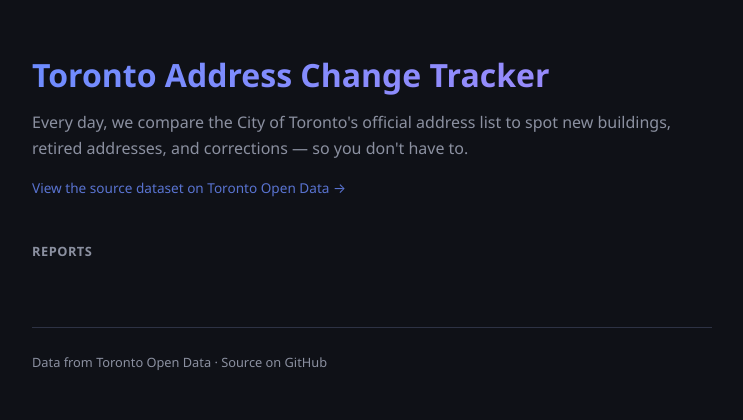
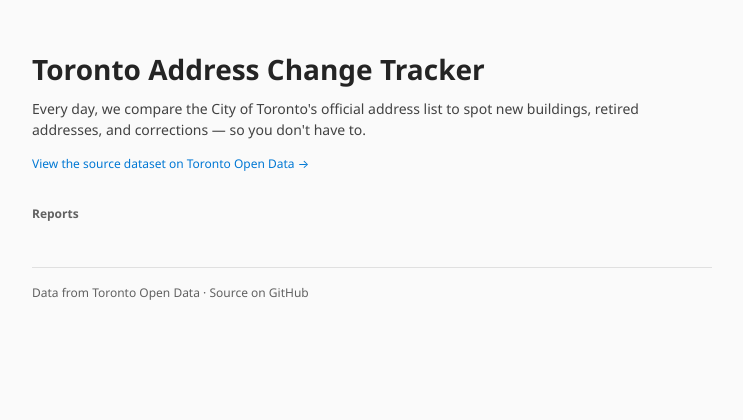
Before and after one commit to skfd/toronto-addresses-import, a Python web app: template templates/index.html in a window 1280 px wide. Shown: the top 420 px of the page, without its empty margins (268-1011 px from the left). Run offline with Jinja, Linux system fonts and the light colour scheme; the template is opened without the code that fills it, so the values that code supplies are empty.

Commit message:
Adopt Microsoft Fluent 2 Design System for reports UI
Light/dark mode via prefers-color-scheme with official Fluent 2 token
colors, Segoe UI Variable font, 8px border-radius, elevation shadows,
and slimmer progress bars.

Co-Authored-By: Claude Opus 4.6 <noreply@anthropic.com>

```diff
--- a/templates/index.html
+++ b/templates/index.html
@@ -6,17 +6,46 @@
     <meta name="viewport" content="width=device-width, initial-scale=1">
     <title>Toronto Address Change Tracker</title>
     <style>
+        /* Fluent 2 Design System — Light theme (default) */
         :root {
-            --bg: #0f1117;
-            --surface: #1a1d27;
-            --surface2: #232735;
-            --border: #2d3244;
-            --text: #e1e4ed;
-            --text-dim: #8b90a0;
-            --accent: #6c8cff;
-            --green: #4ade80;
-            --red: #f87171;
-            --yellow: #fbbf24;
+            --bg: #fafafa;
+            --surface: #ffffff;
+            --surface2: #f5f5f5;
+            --border: #e0e0e0;
+            --text: #242424;
+            --text-secondary: #424242;
+            --text-dim: #616161;
+            --accent: #0078d4;
+            --accent-hover: #106ebe;
+            --accent-bg: #eff6fc;
+            --green: #107c10;
+            --red: #c50f1f;
+            --yellow: #eaa300;
+            --shadow-4: 0 2px 4px rgba(0,0,0,0.14), 0 0 2px rgba(0,0,0,0.12);
+            --shadow-8: 0 4px 8px rgba(0,0,0,0.14), 0 0 2px rgba(0,0,0,0.12);
+            color-scheme: light;
+        }
+
+        /* Fluent 2 Design System — Dark theme */
+        @media (prefers-color-scheme: dark) {
+            :root {
+                --bg: #1f1f1f;
+                --surface: #292929;
+                --surface2: #333333;
+                --border: #525252;
+                --text: #ffffff;
+                --text-secondary: #d6d6d6;
+                --text-dim: #adadad;
+                --accent: #2899f5;
+                --accent-hover: #3aa0f3;
+                --accent-bg: #002848;
+                --green: #54b054;
+                --red: #dc626d;
+                --yellow: #f2c661;
+                --shadow-4: 0 2px 4px rgba(0,0,0,0.28), 0 0 2px rgba(0,0,0,0.24);
+                --shadow-8: 0 4px 8px rgba(0,0,0,0.28), 0 0 2px rgba(0,0,0,0.24);
+                color-scheme: dark;
+            }
         }
 
         * {
@@ -26,13 +55,15 @@
         }
 
         body {
-            font-family: 'Segoe UI', system-ui, -apple-system, sans-serif;
+            font-family: 'Segoe UI Variable', 'Segoe UI', system-ui, -apple-system, sans-serif;
             background: var(--bg);
             color: var(--text);
-            line-height: 1.7;
+            line-height: 1.5;
             display: flex;
             justify-content: center;
-            padding: 3rem 1.5rem;
+            padding: 48px 24px;
+            font-size: 14px;
+            -webkit-font-smoothing: antialiased;
         }
 
         main {
@@ -42,47 +73,40 @@
 
         /* Hero section */
         .hero {
-            margin-bottom: 2.5rem;
+            margin-bottom: 32px;
         }
 
         .hero h1 {
-            font-size: 2rem;
-            font-weight: 700;
-            margin-bottom: 0.5rem;
-            background: linear-gradient(135deg, var(--accent), #a78bfa);
-            -webkit-background-clip: text;
-            -webkit-text-fill-color: transparent;
-            background-clip: text;
+            font-size: 28px;
+            font-weight: 600;
+            margin-bottom: 8px;
+            color: var(--text);
         }
 
         .hero .tagline {
-            color: var(--text-dim);
-            font-size: 1rem;
-            line-height: 1.6;
-            margin-bottom: 0.75rem;
+            color: var(--text-secondary);
+            font-size: 14px;
+            line-height: 1.5;
+            margin-bottom: 12px;
         }
 
         .hero .dataset-link {
-            font-size: 0.85rem;
+            font-size: 12px;
             color: var(--accent);
             text-decoration: none;
-            opacity: 0.8;
         }
 
         .hero .dataset-link:hover {
-            opacity: 1;
             text-decoration: underline;
+            color: var(--accent-hover);
         }
 
         /* Section header */
         .section-header {
-            font-size: 1.1rem;
+            font-size: 12px;
             font-weight: 600;
-            margin-bottom: 1rem;
+            margin-bottom: 12px;
             color: var(--text-dim);
-            text-transform: uppercase;
-            letter-spacing: 0.04em;
-            font-size: 0.8rem;
         }
 
         /* Report cards */
@@ -93,61 +117,62 @@
 
         a:hover {
             text-decoration: underline;
+            color: var(--accent-hover);
         }
 
         .reports {
             display: flex;
             flex-direction: column;
-            gap: 0.75rem;
+            gap: 8px;
         }
 
         .report-link {
             display: block;
             background: var(--surface);
             border: 1px solid var(--border);
-            border-radius: 12px;
-            padding: 1.15rem 1.35rem;
+            border-radius: 8px;
+            padding: 14px 16px;
             color: var(--text);
-            transition: border-color 0.2s, transform 0.15s, box-shadow 0.2s;
+            transition: box-shadow 0.1s, border-color 0.1s;
             position: relative;
+            box-shadow: var(--shadow-4);
         }
 
         .report-link:hover {
             border-color: var(--accent);
             text-decoration: none;
-            transform: translateY(-1px);
-            box-shadow: 0 4px 16px rgba(108, 140, 255, 0.1);
+            box-shadow: var(--shadow-8);
         }
 
         .report-link .date-row {
             display: flex;
             align-items: center;
-            gap: 0.6rem;
+            gap: 8px;
         }
 
         .report-link .date {
             font-weight: 600;
-            font-size: 1.05rem;
+            font-size: 14px;
         }
 
         .report-link .badge-latest {
-            font-size: 0.65rem;
-            padding: 0.15em 0.55em;
+            font-size: 10px;
+            padding: 2px 8px;
             border-radius: 999px;
-            font-weight: 700;
-            background: rgba(108, 140, 255, 0.15);
+            font-weight: 600;
+            background: var(--accent-bg);
             color: var(--accent);
             text-transform: uppercase;
-            letter-spacing: 0.05em;
+            letter-spacing: 0.04em;
         }
 
         .report-link .summary {
-            font-size: 0.88rem;
+            font-size: 12px;
             color: var(--text-dim);
-            margin-top: 0.35rem;
+            margin-top: 4px;
             display: flex;
             align-items: center;
-            gap: 0.5rem;
+            gap: 8px;
         }
 
         .report-link .summary .indicator {
@@ -177,6 +202,7 @@
         .report-link.no-report {
             opacity: 0.5;
             pointer-events: none;
+            box-shadow: none;
         }
 
         .report-link.no-report .date {
@@ -184,10 +210,10 @@
         }
 
         footer {
-            margin-top: 3rem;
-            padding-top: 1.5rem;
+            margin-top: 32px;
+            padding-top: 16px;
             border-top: 1px solid var(--border);
-            font-size: 0.8rem;
+            font-size: 12px;
             color: var(--text-dim);
         }
 
```
Also changed, not shown: docs/index.html (+78 -52 lines), templates/report.html (+138 -78 lines).
